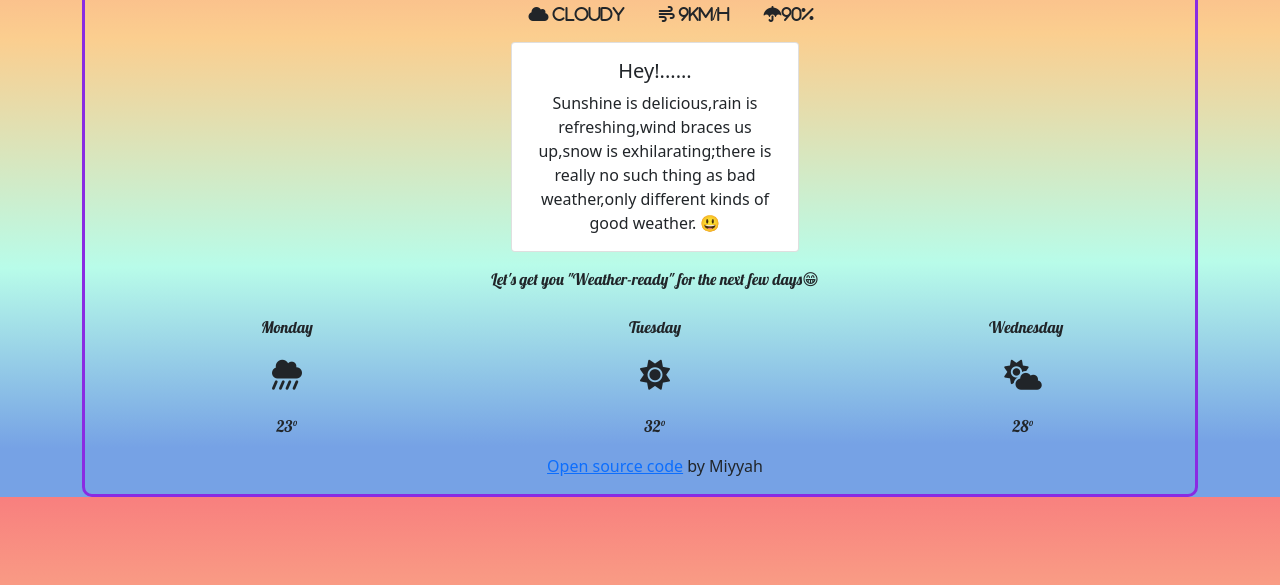
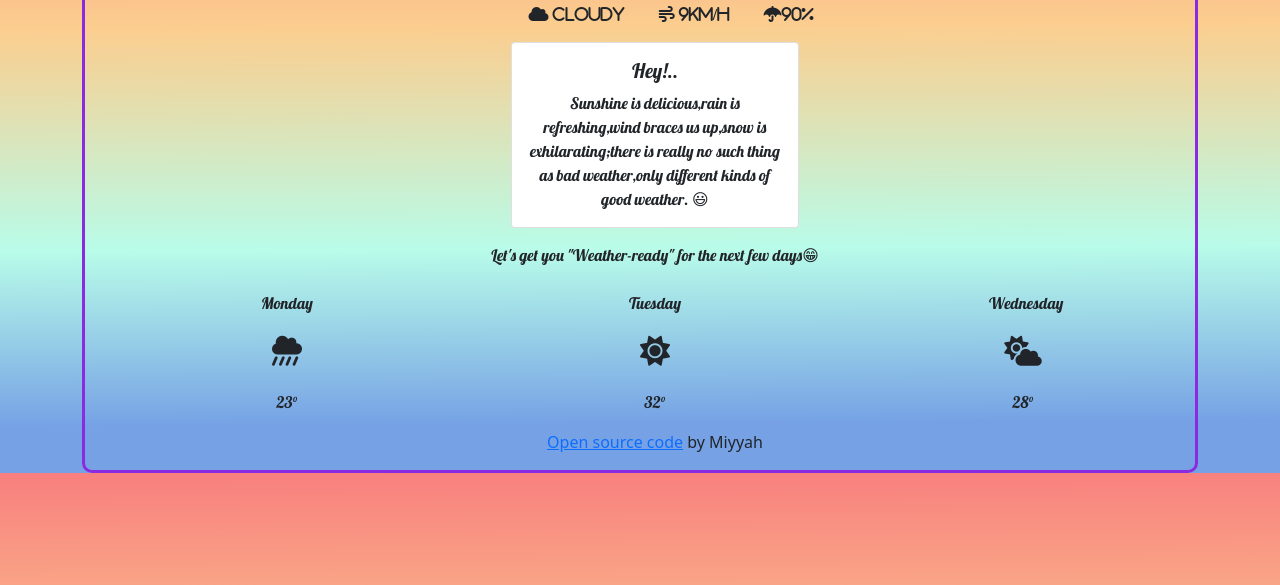
Before and after one commit to MiyyahCodes/weather-app, a plain HTML site: page index.html in a window 1280 px wide. Shown: the part 215-800 px from the top of the page. Drawn offline with nearby package versions, Linux system fonts and the light colour scheme.

Commit message:
updated card content

```diff
--- a/index.html
+++ b/index.html
@@ -69,7 +69,7 @@
         </ul>
         <div class="card" style="width: 18rem">
           <div class="card-body">
-            <h5 class="card-title">Hey!......</h5>
+            <h5 class="card-title">Hey!..</h5>
             <p class="card-text">
               Sunshine is delicious,rain is refreshing,wind braces us up,snow is
               exhilarating;there is really no such thing as bad weather,only
--- a/src/styles.css
+++ b/src/styles.css
@@ -2,7 +2,8 @@ h1,
 .weather,
 h6,
 h3,
-.col-1 {
+.col-1,
+.card {
   font-family: "Lobster", cursive;
 }
 .cityName {
```
